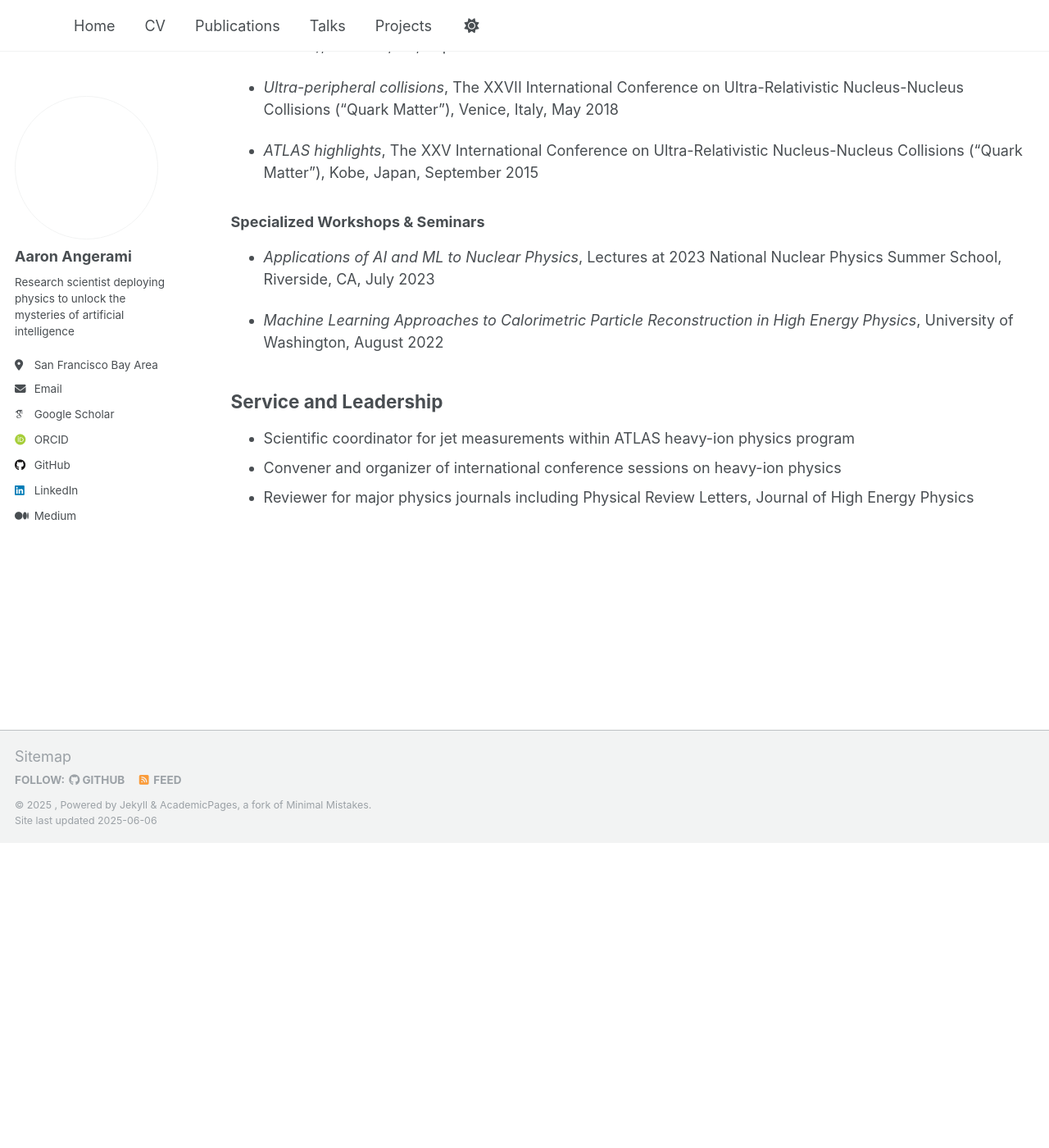
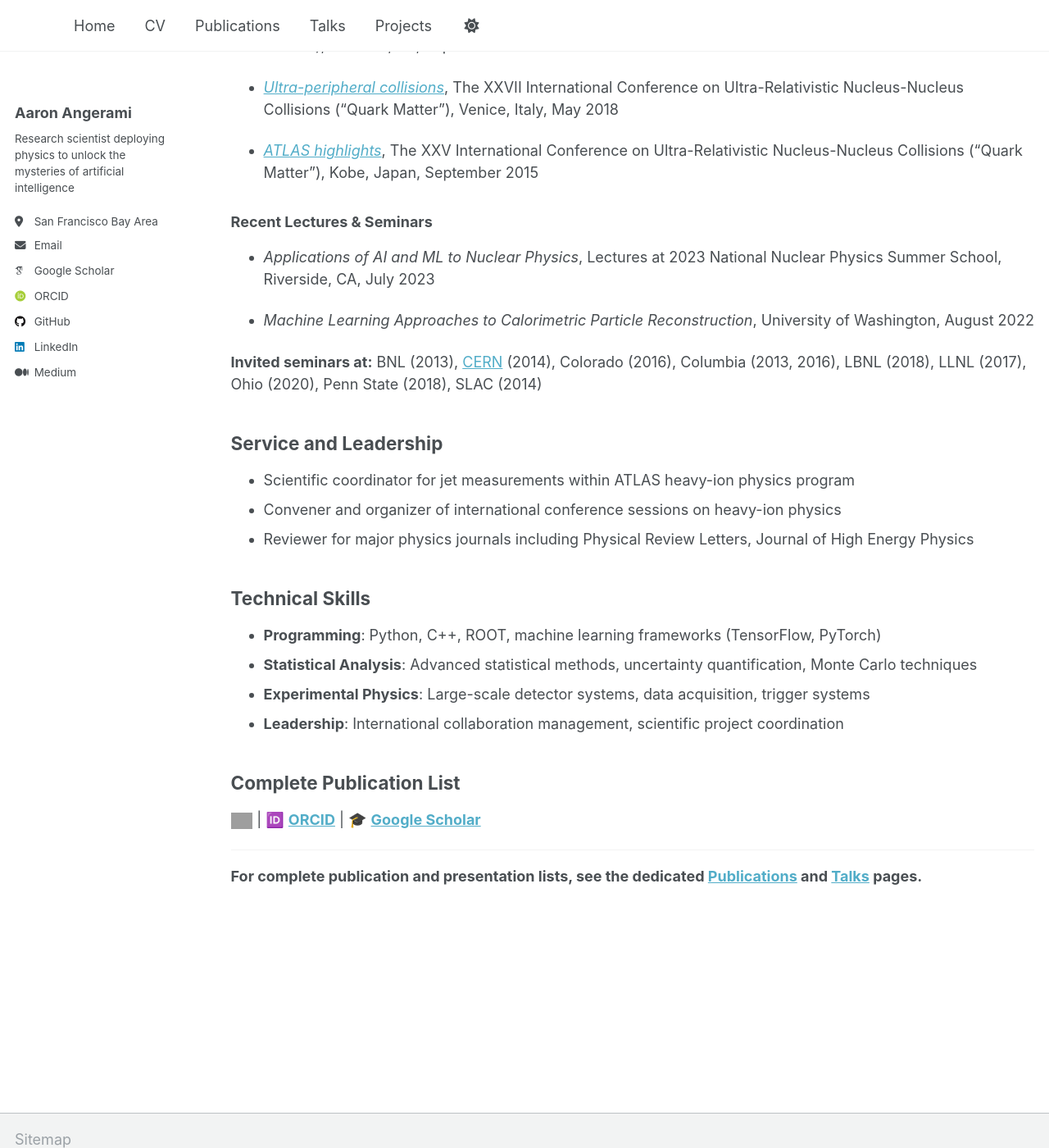
Before and after one commit to angerami/angerami.github.io, a Jekyll site: the page built from _pages/cv.md, in a window 1280 px wide and 1400 px high, scrolled down 3528 px. Shown: the whole window at 82% size. Built offline with Jekyll 4.4.1, drawn with Linux system fonts in a browser that asks for light colours; some web fonts are replaced; before the commit the page ends 4556 px from its top, so only the background shows below that; some of the changed text lies outside the part shown; grey boxes are pictures that could not be loaded.

Commit message:
clean up cv

```diff
--- a/_config.yml
+++ b/_config.yml
@@ -20,7 +20,7 @@ site_theme               : "default"
 # Site Author
 author:
   name: "Aaron Angerami"
-  avatar: "blank.png"
+  avatar: false
   bio: "Research scientist deploying physics to unlock the mysteries of artificial intelligence"
   location: "San Francisco Bay Area"
   email: "aaron.angerami@gmail.com"
--- a/_pages/cv.md
+++ b/_pages/cv.md
@@ -81,29 +81,44 @@ Strong scientific writing and presentation skills; referee for JHEP, PLB and PRL
 
 * ATLAS Collaboration, *Deep Learning for Pion Identification and Energy Calibration with the ATLAS Detector*, ATL-PHYS-PUB-2020-018 (2020), [CDS Record](https://cds.cern.ch/record/2724632)
 
-### **Heavy-Ion Physics Results**
+### **Landmark Heavy-Ion Physics Results**
 * **ATLAS Collaboration, *Observation of a Centrality-Dependent Dijet Asymmetry in Lead–Lead Collisions at √sNN= 2.76 TeV with the ATLAS Detector at the LHC*, Phys. Rev. Lett. 105 (2010) 252303, [arXiv:1011.6182](https://arxiv.org/abs/1011.6182)** *(First jet measurement in heavy-ion collisions)*
 
 * ATLAS Collaboration, *Measurement of photonuclear jet production in ultra-peripheral Pb+Pb collisions at √sNN=5.02 TeV with the ATLAS detector*, Submitted to Phys. Rev. D. (2024), [arXiv:2409.11060](https://arxiv.org/abs/2409.11060)
 
 * ATLAS Collaboration, *Observation of Light-by-Light Scattering in Ultraperipheral Pb+Pb collisions with the ATLAS Detector*, Phys. Rev. Lett. 123 (2019) 052001, [arXiv:1904.03536](https://arxiv.org/abs/1904.03536)
 
-## Invited Talks
+## Recent Invited Talks
 *For complete presentation history, see the dedicated [Talks](/talks/) page.*
 
 ### **Major International Conferences**
-* *ATLAS Overview*, The XXVIII International Conference on Ultra-Relativistic Nucleus-Nucleus Collisions ("Quark Matter"), Houston, TX, September 2023
+* [*ATLAS Overview*](https://indico.cern.ch/event/1139644/contributions/5343931/), The XXVIII International Conference on Ultra-Relativistic Nucleus-Nucleus Collisions ("Quark Matter"), Houston, TX, September 2023
 
-* *Ultra-peripheral collisions*, The XXVII International Conference on Ultra-Relativistic Nucleus-Nucleus Collisions ("Quark Matter"), Venice, Italy, May 2018
+* [*Ultra-peripheral collisions*](https://indico.cern.ch/event/656452/contributions/2899707/), The XXVII International Conference on Ultra-Relativistic Nucleus-Nucleus Collisions ("Quark Matter"), Venice, Italy, May 2018
 
-* *ATLAS highlights*, The XXV International Conference on Ultra-Relativistic Nucleus-Nucleus Collisions ("Quark Matter"), Kobe, Japan, September 2015
+* [*ATLAS highlights*](https://indico.cern.ch/event/355454/contributions/838851/), The XXV International Conference on Ultra-Relativistic Nucleus-Nucleus Collisions ("Quark Matter"), Kobe, Japan, September 2015
 
-### **Specialized Workshops & Seminars**
+### **Recent Lectures & Seminars**
 * *Applications of AI and ML to Nuclear Physics*, Lectures at 2023 National Nuclear Physics Summer School, Riverside, CA, July 2023
 
-* *Machine Learning Approaches to Calorimetric Particle Reconstruction in High Energy Physics*, University of Washington, August 2022
+* *Machine Learning Approaches to Calorimetric Particle Reconstruction*, University of Washington, August 2022
+
+**Invited seminars at:** BNL (2013), [CERN](https://indico.cern.ch/event/295198/) (2014), Colorado (2016), Columbia (2013, 2016), LBNL (2018), LLNL (2017), Ohio (2020), Penn State (2018), SLAC (2014)
 
 ## Service and Leadership
 * Scientific coordinator for jet measurements within ATLAS heavy-ion physics program
 * Convener and organizer of international conference sessions on heavy-ion physics
 * Reviewer for major physics journals including Physical Review Letters, Journal of High Energy Physics
+
+## Technical Skills
+* **Programming**: Python, C++, ROOT, machine learning frameworks (TensorFlow, PyTorch)
+* **Statistical Analysis**: Advanced statistical methods, uncertainty quantification, Monte Carlo techniques
+* **Experimental Physics**: Large-scale detector systems, data acquisition, trigger systems
+* **Leadership**: International collaboration management, scientific project coordination
+
+## Complete Publication List
+[<img src="{{ site.baseurl }}/images/inspire-logo.png" alt="INSPIRE HEP" style="height: 20px; vertical-align: middle;">](https://inspirehep.net/authors/1067316) | 🆔 **[ORCID](https://orcid.org/0000-0001-7834-8750)** | 🎓 **[Google Scholar](https://scholar.google.com/citations?user=8EqJb6kAAAAJ&hl=en)**
+
+---
+
+**For complete publication and presentation lists, see the dedicated [Publications](/publications/) and [Talks](/talks/) pages.**
```
Also changed, not shown: _publications/publications.md (+1 -1 lines).
